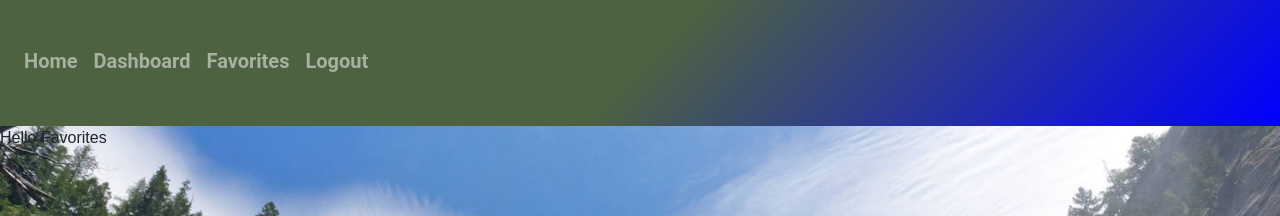
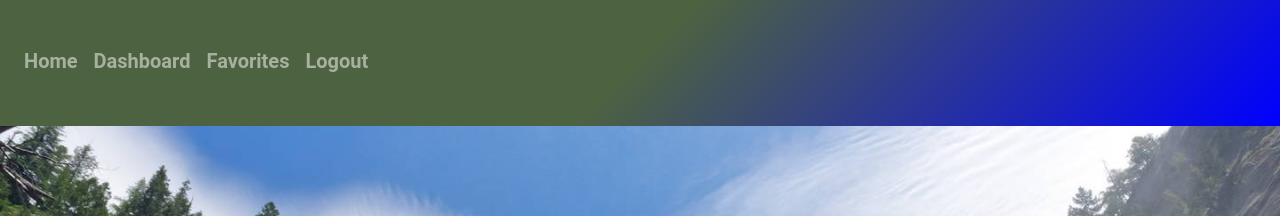
Before and after one commit to hferris/trailify, a React (Create React App) app in the folder client/: page /Favorites in a window 1280 px wide. Shown: the top 216 px of the page. Built offline with nearby package versions, Linux system fonts and the light colour scheme; no server answers; sample sign-in values are in the browser's storage.

Commit message:
begin favorites render

```diff
--- a/client/src/pages/Dashboard.js
+++ b/client/src/pages/Dashboard.js
@@ -31,7 +31,7 @@ const cardStyles = {
   backgroundColor: "#D3D3D3",
 };
 
-function Dashboard(props) {
+function Dashboard() {
   const [park, setPark] = useState({});
   const [weatherResponse, setWeatherResponse] = useState({});
   const [city, setCity] = useState("");
@@ -87,6 +87,8 @@ function Dashboard(props) {
       console.log("response:", response);
     });
   };
+
+
 
   return (
     <div style={styles}>
--- a/client/src/pages/Favorites.js
+++ b/client/src/pages/Favorites.js
@@ -2,6 +2,8 @@ import React from 'react'
 import background from "../imgs/fav.jpeg";
 import PARKAPI from '../utils/auth/trailAPI/trailAPI'
 import axios from "axios";
+import response from "./Dashboard";
+
 
 const styles = {
     minHeight: "100vh",
@@ -13,16 +15,7 @@ const styles = {
     backgroundAttachment: "fixed"
 
   };
-// const styles = {
-//     minHeight: "100vh",
-//     width: "100vw",
-//     backgroundRepeat: "no-repeat",
-//     backgroundPosition: 'center',
-//     backgroundSize: "cover",
-//     backgroundImage: `url(${background})`,
-//     backgroundAttachment: "fixed"
 
-//   };
 
 
 
@@ -33,9 +26,16 @@ function Favorites() {
             console.log("favorites:",data)
         })
     })
+
+
+
+
+
+
+
     return (
         <div style={styles}>
-            <p>Hello Favorites</p>
+
         </div>
     )
 }
```
